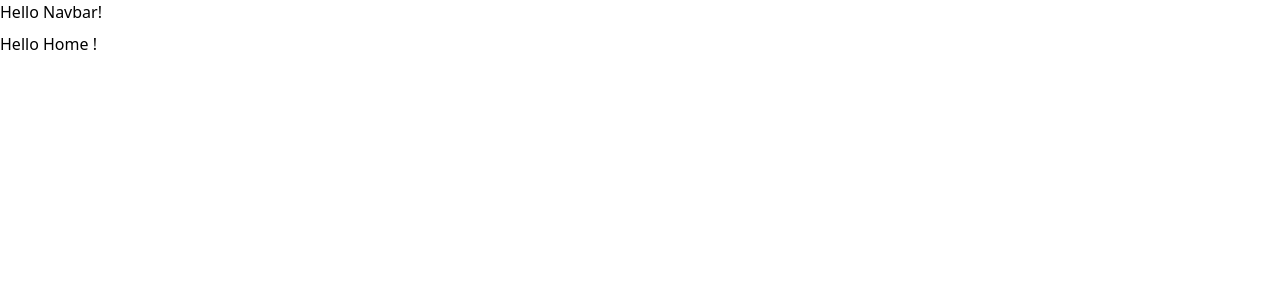
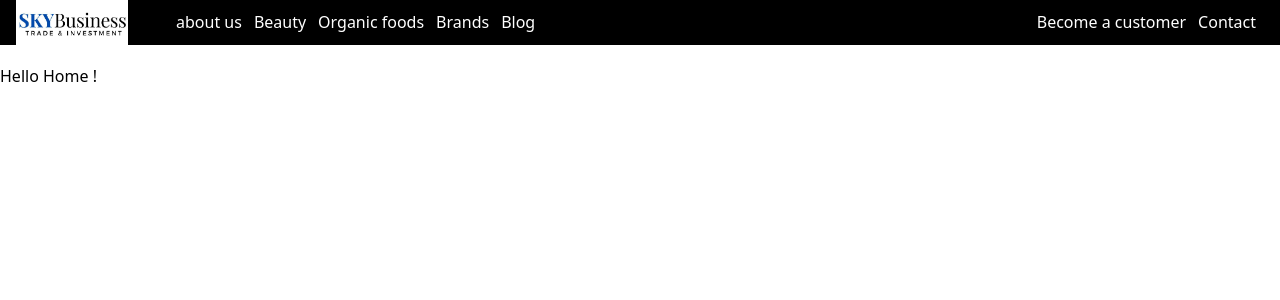
Before and after one commit to haithamabdallah/sky-business, a React (Vite) app: page / in a window 1280 px wide. Shown: the top 300 px of the page. Built offline with nearby package versions, Linux system fonts and the light colour scheme.

Commit message:
finish navbar

```diff
--- a/src/App.jsx
+++ b/src/App.jsx
@@ -8,11 +8,13 @@ const App = () => {
   return (
     <main className="flex flex-col gap-y-2">
       <Navbar />
-      <Routes>
-        <Route path="/" element={<Home />} />
-        <Route path="/register" element={<Register />} />
-        <Route path="/login" element={<Login />} />
-      </Routes>
+      <main className="md:mt-16 mt-0">
+        <Routes>
+          <Route path="/" element={<Home />} />
+          <Route path="/register" element={<Register />} />
+          <Route path="/login" element={<Login />} />
+        </Routes>
+      </main>
     </main>
   );
 };
--- a/src/components/navbar/Navbar.jsx
+++ b/src/components/navbar/Navbar.jsx
@@ -1,7 +1,14 @@
+import DesktopNavbar from "./desktopNavbar/DesktopNavbar";
+import MobileNavbar from "./mobileNavbar/MibileNavbar";
+
 const Navbar = () => {
-    return (
-      <p>Hello Navbar!</p>
-    );
-  }
+  return (
+    <>
+     <DesktopNavbar />
+     <MobileNavbar />
+    </>
+  )
 
-  export default Navbar;
+};
+
+export default Navbar;
--- /dev/null
+++ b/src/components/navbar/data.js
@@ -0,0 +1,30 @@
+export const tabs = [
+    {
+        route: '#',
+        name: 'about us'
+    },
+    {
+        route: '#',
+        name: 'Beauty'
+    },
+    {
+        route: '#',
+        name: 'Organic foods'
+    },
+    {
+        route: '#',
+        name: 'Brands'
+    },
+    {
+        route: '#',
+        name: 'Blog'
+    },
+    {
+        route: 'register',
+        name: 'Become a customer'
+    },
+    {
+        route: '#',
+        name: 'Contact'
+    },
+]
--- /dev/null
+++ b/src/components/navbar/desktopNavbar/DesktopNavbar.jsx
@@ -0,0 +1,25 @@
+import { Link } from "react-router-dom";
+import logo from "../logo.jpeg";
+import { tabs } from "../data";
+const DesktopNavbar = () => {
+  return (
+    <nav className="hidden w-screen gap-x-10 md:flex bg-black px-3 sm:px-4 fixed top-0">
+      <Link className="max-w-28" to="/">
+        <img alt="logo" src={logo} />
+      </Link>
+      <ul className="flex-auto flex justify-center px-2 gap-x-3 items-center">
+        {tabs.map((tab, i) => (
+          <li
+            className={`text-white text-sm min-[1000px]:text-base hover:underline hover:underline-offset-[10px] ${
+              i === 5 ? "ml-auto" : ""
+            }`}
+          >
+            <Link to={tab.route}>{tab.name}</Link>
+          </li>
+        ))}
+      </ul>
+    </nav>
+  );
+};
+
+export default DesktopNavbar;
--- /dev/null
+++ b/src/components/navbar/mobileNavbar/MibileNavbar.jsx
@@ -0,0 +1,39 @@
+import { Link } from "react-router-dom";
+import logo from "../logo.jpeg";
+import { tabs } from "../data";
+import { useState } from "react";
+import MenuIcon from "./menuIcon/MenuIcon";
+const MobileNavbar = () => {
+  const [show, setShow] = useState(false);
+  return (
+    <nav className="flex md:hidden bg-black px-3 sm:px-4 relative">
+      <MenuIcon show={show} setShow={setShow} />
+      <ul
+        className={` ${
+          show ? "flex" : "hidden"
+        } flex-col absolute w-fit left-0 px-2 gap-y-3 items-center bg-black`}
+      >
+        {tabs.map((tab, i) => (
+          <li
+            className={`text-white text-sm min-[1000px]:text-base hover:underline hover:underline-offset-[10px] ${
+              i === 5 ? "ml-auto" : ""
+            }`}
+          >
+            <Link to={tab.route} onClick={() => setShow(false)}>
+              {tab.name}
+            </Link>
+          </li>
+        ))}
+      </ul>
+      <Link
+        className={`max-w-28 ${show ? "ml-auto" : "ml-2"} self-center`}
+        onClick={() => setShow(false)}
+        to="/"
+      >
+        <img alt="logo" src={logo} />
+      </Link>
+    </nav>
+  );
+};
+
+export default MobileNavbar;
--- /dev/null
+++ b/src/components/navbar/mobileNavbar/menuIcon/MenuIcon.jsx
@@ -0,0 +1,42 @@
+const MenuIcon = ({ show, setShow }) => {
+  return (
+    <button
+      className={`self-center z-50 ${show ? "absolute left-1 top-1" : ""}`}
+      onClick={() => setShow(!show)}
+    >
+      {show ? (
+        <svg
+          xmlns="http://www.w3.org/2000/svg"
+          fill="none"
+          viewBox="0 0 24 24"
+          stroke-width="1.5"
+          stroke="white"
+          class="size-6"
+        >
+          <path
+            stroke-linecap="round"
+            stroke-linejoin="round"
+            d="m9.75 9.75 4.5 4.5m0-4.5-4.5 4.5M21 12a9 9 0 1 1-18 0 9 9 0 0 1 18 0Z"
+          />
+        </svg>
+      ) : (
+        <svg
+          xmlns="http://www.w3.org/2000/svg"
+          fill="none"
+          viewBox="0 0 24 24"
+          stroke-width="1.5"
+          stroke="white"
+          className="size-6"
+        >
+          <path
+            stroke-linecap="round"
+            stroke-linejoin="round"
+            d="M3.75 6.75h16.5M3.75 12h16.5m-16.5 5.25h16.5"
+          />
+        </svg>
+      )}
+    </button>
+  );
+};
+
+export default MenuIcon;
```
Also changed, not shown: src/components/navbar/logo.jpeg (added).
